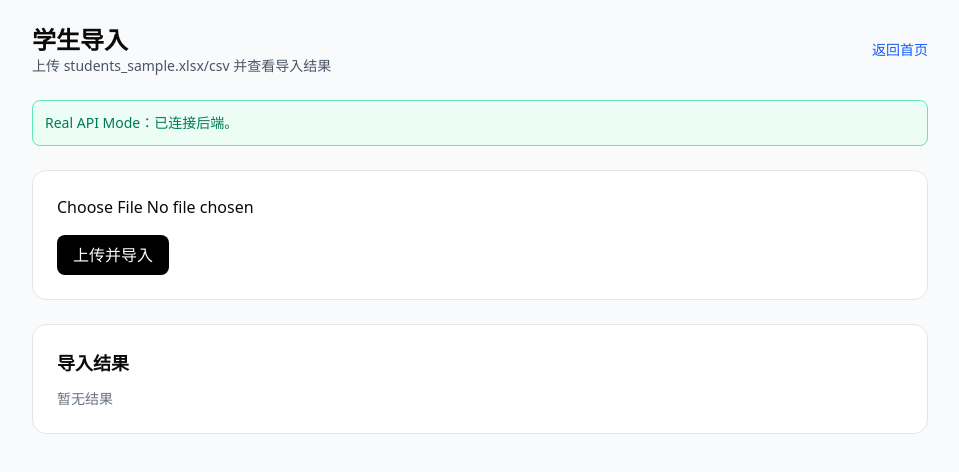
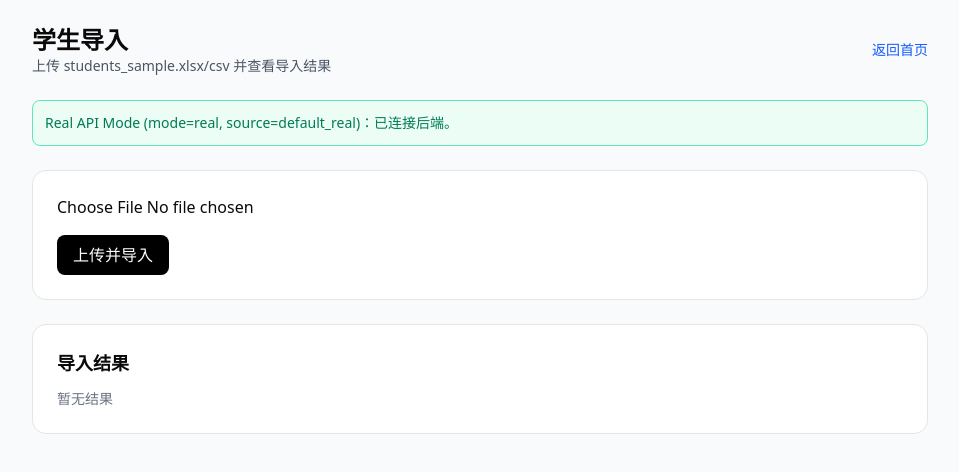
Before and after one commit to axjlkeke/zhida-v3, a Next.js app: page /students in a window 1280 px wide. Shown: the top 472 px of the page, without its empty margins (160-1119 px from the left). Built offline with nearby package versions, Linux system fonts and the light colour scheme.

Commit message:
feat(mock-mode): preview defaults to mock + explicit data mode switch

```diff
--- a/src/app/jobs/page.tsx
+++ b/src/app/jobs/page.tsx
@@ -3,6 +3,7 @@
 import { useMemo, useState } from "react";
 import Link from "next/link";
 import { buildApiUrl, fetchApiJson } from "@/lib/api";
+import { getDataMode } from "@/lib/dataMode";
 
 type HitReason = {
   query: string;
@@ -45,9 +46,10 @@ export default function JobsPage() {
   const [form, setForm] = useState(DEFAULT_FORM);
   const [items, setItems] = useState<JobItem[]>([]);
   const [total, setTotal] = useState(0);
-  const [mode, setMode] = useState<"real" | "mock">("real");
   const [loading, setLoading] = useState(false);
   const [error, setError] = useState<string | null>(null);
+    const dataMode = useMemo(() => getDataMode(), []);
+    const { mode, source } = dataMode;
 
   const query = useMemo(() => {
     return {
@@ -66,11 +68,11 @@ export default function JobsPage() {
 
     const banner = mode === "mock" ? (
     <div className="rounded-md border border-yellow-400 bg-yellow-50 p-3 text-sm text-yellow-800">
-      Mock Mode：后端不可达，展示样例数据，导出已禁用。
+        Mock Mode (mode=mock, source={source})：展示样例数据，导出已禁用。
     </div>
   ) : (
     <div className="rounded-md border border-emerald-300 bg-emerald-50 p-3 text-sm text-emerald-700">
-      Real API Mode：已连接后端。
+        Real API Mode (mode=real, source={source})：已连接后端。
     </div>
   );
 
@@ -78,22 +80,20 @@ export default function JobsPage() {
     setLoading(true);
     setError(null);
       try {
+        if (mode === "mock") {
+          const mockRes = await fetch("/mock/jobs_search.json");
+          const mockJson = await mockRes.json();
+          setItems(mockJson.data ?? []);
+          setTotal(mockJson.total ?? (mockJson.data ?? []).length);
+          return;
+        }
         const data = await fetchApiJson<JobsResponse>("/m1/jobs/search", {
           query,
         });
         setItems(data.data ?? []);
         setTotal(data.total ?? 0);
-      setMode("real");
-    } catch (err) {
-      try {
-        const mockRes = await fetch("/mock/jobs_search.json");
-        const mockJson = await mockRes.json();
-        setItems(mockJson.data ?? []);
-        setTotal(mockJson.total ?? (mockJson.data ?? []).length);
-        setMode("mock");
       } catch {
         setError("无法加载数据，请稍后重试。");
-      }
       } finally {
         setLoading(false);
       }
--- a/src/app/match/page.tsx
+++ b/src/app/match/page.tsx
@@ -1,8 +1,9 @@
 "use client";
 
-import { useState } from "react";
+import { useMemo, useState } from "react";
 import Link from "next/link";
 import { buildApiUrl, fetchApiJson } from "@/lib/api";
+import { getDataMode } from "@/lib/dataMode";
 
 type MatchItem = {
   student_id: number;
@@ -26,24 +27,32 @@ export default function MatchPage() {
   const [studentId, setStudentId] = useState("1");
   const [items, setItems] = useState<MatchItem[]>([]);
   const [runId, setRunId] = useState<string | null>(null);
-  const [mode, setMode] = useState<"real" | "mock">("real");
   const [loading, setLoading] = useState(false);
   const [error, setError] = useState<string | null>(null);
+    const dataMode = useMemo(() => getDataMode(), []);
+    const { mode, source } = dataMode;
 
-  const banner = mode === "mock" ? (
+    const banner = mode === "mock" ? (
     <div className="rounded-md border border-yellow-400 bg-yellow-50 p-3 text-sm text-yellow-800">
-      Mock Mode：后端不可达，展示样例数据，导出已禁用。
+        Mock Mode (mode=mock, source={source})：展示样例数据，导出已禁用。
     </div>
   ) : (
     <div className="rounded-md border border-emerald-300 bg-emerald-50 p-3 text-sm text-emerald-700">
-      Real API Mode：已连接后端。
+        Real API Mode (mode=real, source={source})：已连接后端。
     </div>
   );
 
-  const handleRun = async () => {
+    const handleRun = async () => {
     setLoading(true);
     setError(null);
     try {
+        if (mode === "mock") {
+          const mockRes = await fetch("/mock/m2_match.json");
+          const mockJson = (await mockRes.json()) as MatchResponse;
+          setItems(mockJson.items ?? []);
+          setRunId(mockJson.run_id ?? null);
+          return;
+        }
       const payload = {
         studentIds: [Number(studentId)],
         limitPerStudent: 50,
@@ -57,17 +66,8 @@ export default function MatchPage() {
       });
       setItems(data.items ?? []);
       setRunId(data.run_id ?? null);
-      setMode("real");
-    } catch (err) {
-      try {
-        const mockRes = await fetch("/mock/m2_match.json");
-        const mockJson = (await mockRes.json()) as MatchResponse;
-        setItems(mockJson.items ?? []);
-        setRunId(mockJson.run_id ?? null);
-        setMode("mock");
       } catch {
         setError("运行失败，请稍后重试。");
-      }
     } finally {
       setLoading(false);
     }
--- a/src/app/students/page.tsx
+++ b/src/app/students/page.tsx
@@ -1,8 +1,9 @@
 "use client";
 
-import { useState } from "react";
+import { useMemo, useState } from "react";
 import Link from "next/link";
 import { buildApiUrl, fetchJson, getApiTimeoutMs } from "@/lib/api";
+import { getDataMode } from "@/lib/dataMode";
 
 type ImportResult = {
   ok: boolean;
@@ -14,21 +15,22 @@ type ImportResult = {
 export default function StudentsPage() {
   const [file, setFile] = useState<File | null>(null);
   const [result, setResult] = useState<ImportResult | null>(null);
-  const [mode, setMode] = useState<"real" | "mock">("real");
   const [loading, setLoading] = useState(false);
   const [error, setError] = useState<string | null>(null);
+    const dataMode = useMemo(() => getDataMode(), []);
+    const { mode, source } = dataMode;
 
-  const banner = mode === "mock" ? (
+    const banner = mode === "mock" ? (
     <div className="rounded-md border border-yellow-400 bg-yellow-50 p-3 text-sm text-yellow-800">
-      Mock Mode：后端不可达，展示样例数据。
+        Mock Mode (mode=mock, source={source})：展示样例数据。
     </div>
   ) : (
     <div className="rounded-md border border-emerald-300 bg-emerald-50 p-3 text-sm text-emerald-700">
-      Real API Mode：已连接后端。
+        Real API Mode (mode=real, source={source})：已连接后端。
     </div>
   );
 
-  const handleUpload = async () => {
+    const handleUpload = async () => {
     if (!file) {
       setError("请先选择文件");
       return;
@@ -36,6 +38,12 @@ export default function StudentsPage() {
     setLoading(true);
     setError(null);
     try {
+        if (mode === "mock") {
+          const mockRes = await fetch("/mock/m2_import.json");
+          const mockJson = (await mockRes.json()) as ImportResult;
+          setResult(mockJson);
+          return;
+        }
       const formData = new FormData();
       formData.append("file", file);
       const response = await fetchJson<ImportResult>(buildApiUrl("/m2/import/students"), {
@@ -49,16 +57,8 @@ export default function StudentsPage() {
         throw new Error(response.error);
       }
       setResult(response.data);
-      setMode("real");
-    } catch (err) {
-      try {
-        const mockRes = await fetch("/mock/m2_import.json");
-        const mockJson = (await mockRes.json()) as ImportResult;
-        setResult(mockJson);
-        setMode("mock");
       } catch {
         setError("上传失败，请稍后重试。");
-      }
     } finally {
       setLoading(false);
     }
--- /dev/null
+++ b/src/lib/dataMode.ts
@@ -0,0 +1,33 @@
+export type DataMode = "mock" | "real";
+
+export type DataModeSource =
+  | "env_data_mode_mock"
+  | "env_data_mode_real"
+  | "vercel_preview_default"
+  | "default_real";
+
+export type DataModeDecision = {
+  mode: DataMode;
+  source: DataModeSource;
+};
+
+const normalize = (value?: string | null) => value?.trim().toLowerCase();
+
+export const getDataMode = (): DataModeDecision => {
+  const explicit = normalize(process.env.NEXT_PUBLIC_DATA_MODE);
+  if (explicit === "mock") {
+    return { mode: "mock", source: "env_data_mode_mock" };
+  }
+  if (explicit === "real") {
+    return { mode: "real", source: "env_data_mode_real" };
+  }
+
+  const vercelEnv =
+    normalize(process.env.VERCEL_ENV) ??
+    normalize(process.env.NEXT_PUBLIC_VERCEL_ENV);
+  if (vercelEnv === "preview") {
+    return { mode: "mock", source: "vercel_preview_default" };
+  }
+
+  return { mode: "real", source: "default_real" };
+};
```
Also changed, not shown: 1 other file (tests, documents, lock files or other folders). Lines whose indentation alone changed are shown as unchanged.
